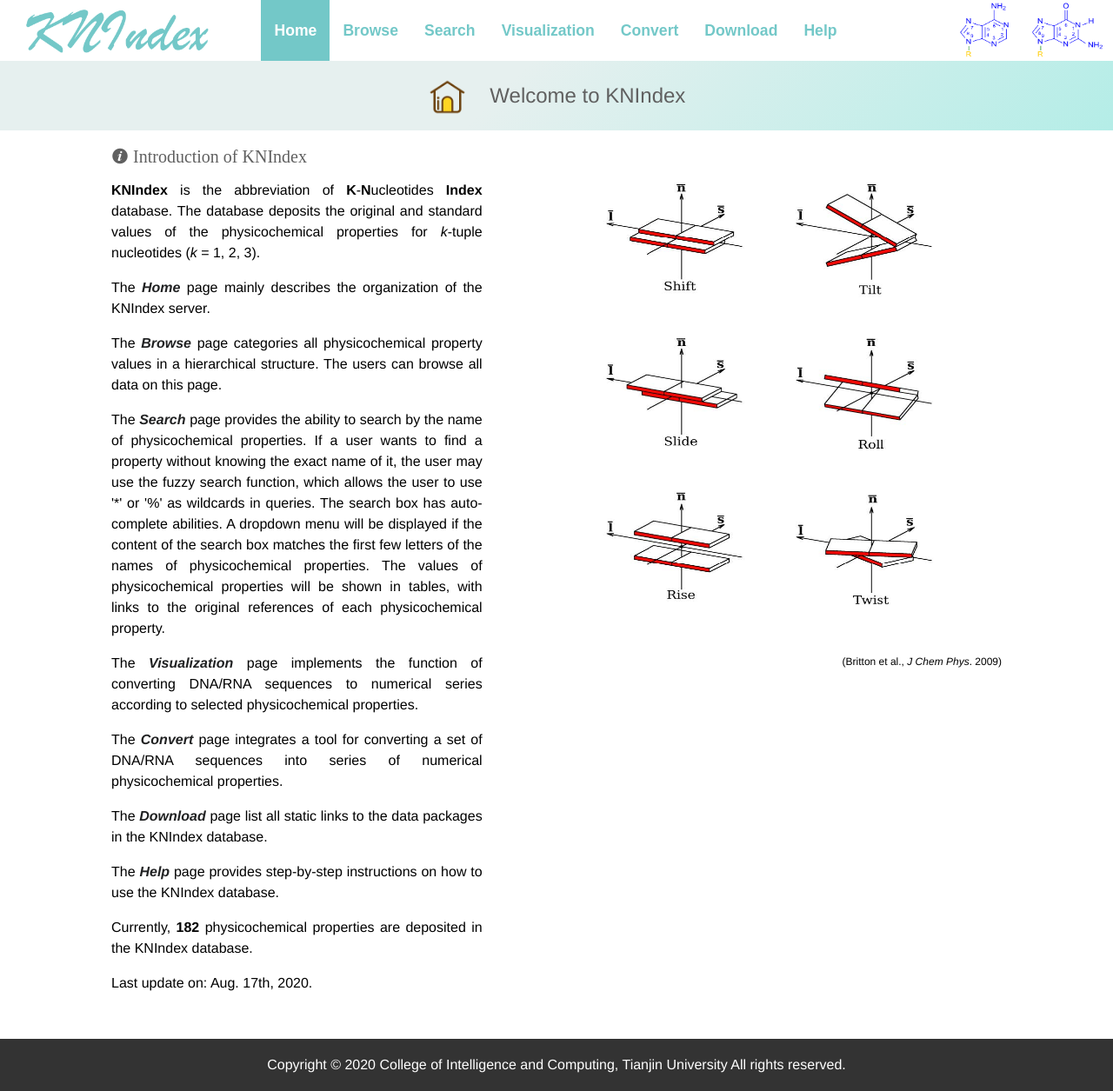
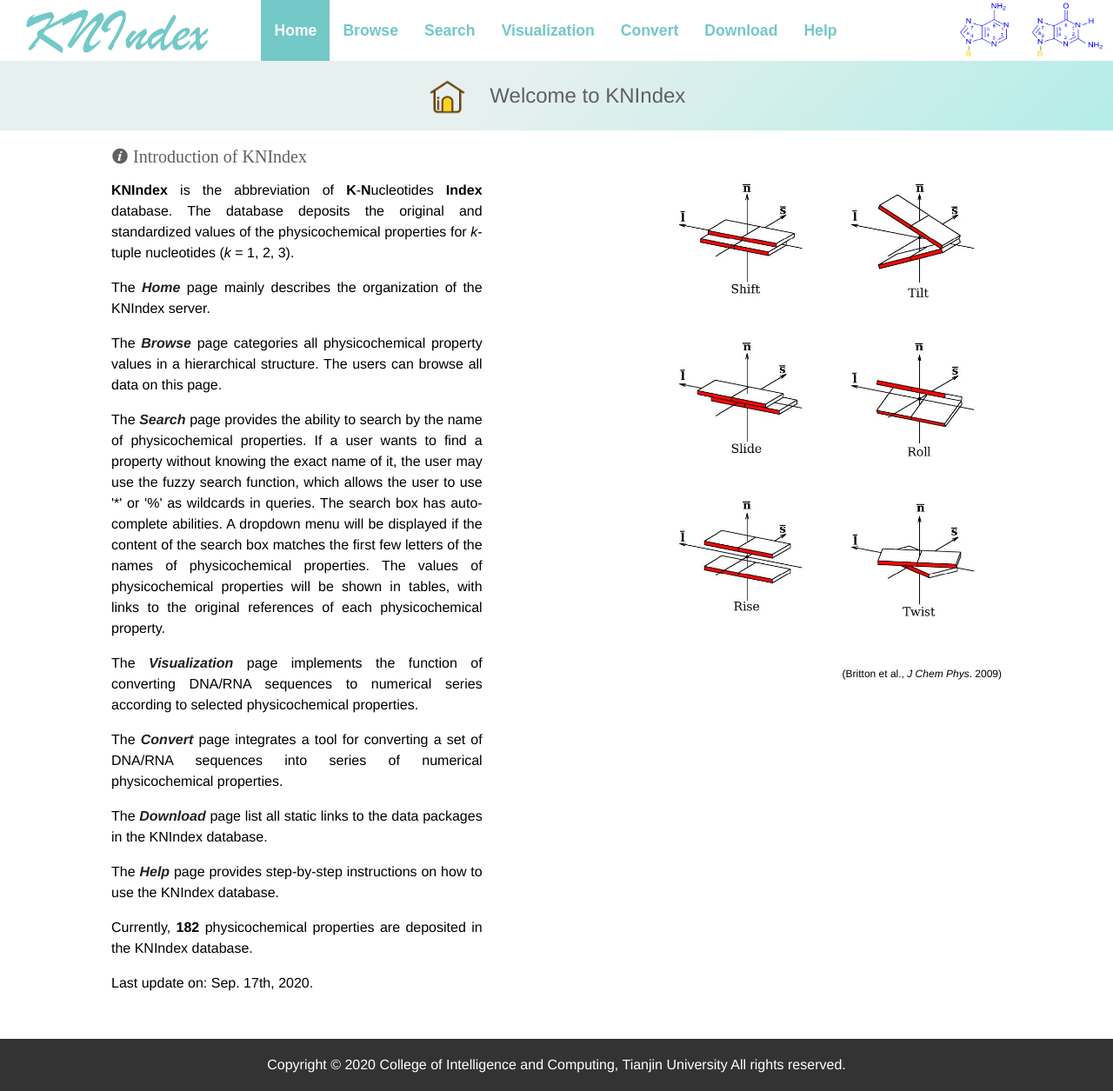
Before and after one commit to AdventureEDay/KNIndex, a Vue app: page /home in a window 1280 px wide. Shown: the whole page at 87% size. Built offline with nearby package versions, Linux system fonts and the light colour scheme.

Commit message:
improve the layout

```diff
--- a/src/views/Home.vue
+++ b/src/views/Home.vue
@@ -17,9 +17,9 @@
         >
         <p>
           <b>KNIndex</b> is the abbreviation of <b>K</b>-<b>N</b>ucleotides
-          <b>Index</b> database. The database deposits the original and standard
-          values of the physicochemical properties for <i>k</i>-tuple
-          nucleotides (<i>k</i> = 1, 2, 3).
+          <b>Index</b> database. The database deposits the original and
+          standardized values of the physicochemical properties for
+          <i>k</i>-tuple nucleotides (<i>k</i> = 1, 2, 3).
         </p>
         <p>
           The
@@ -88,19 +88,22 @@
           KNIndex database.
         </p>
         <p>
-          Last update on: Aug. 17th, 2020.
+          Last update on: Sep. 17th, 2020.
         </p>
       </el-col>
-      <el-col :span="12">
+      <!-- 2020.09.07修改了图片和说明的相对位置 -->
+      <el-col :span="10">
         <!-- <div id="myHeatmap" style="width: 600px;height:600px;"></div> -->
         <img
           alt="basic properties"
           src="../assets/property.jpg"
-          style="width: 400px; height:500px; margin: 40px;"
+          style="max-width: 85%; height: auto; margin: 40px;"
         />
-        <span style="font-size: 12px; float:right;"
-          >(Britton et al., <i>J Chem Phys</i>. 2009)</span
-        >
+        <div style="max-width: 100%;">
+          <span style="font-size: 12px; float:right;"
+            >(Britton et al., <i>J Chem Phys</i>. 2009)</span
+          >
+        </div>
         <!-- <div
           id="myChart"
           style="width: auto; height:400px; margin:60px auto;"
```
